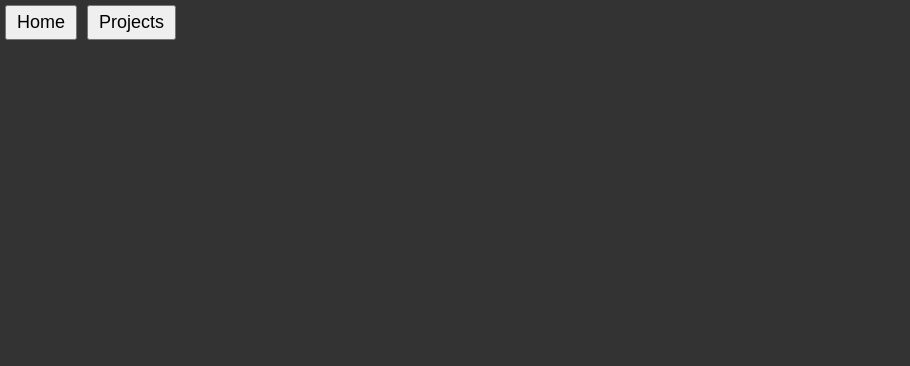
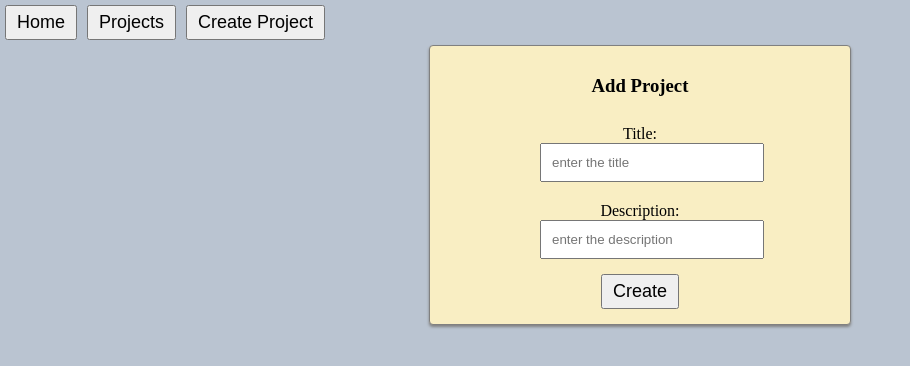
Before and after one commit to RobinZu/react-project-management, a React (Vite) app: page /projects/create in a window 1280 px wide. Before the commit this address had no page. Shown: the top 366 px of the page, without its empty margins (0-910 px from the left). Built offline with nearby package versions, Linux system fonts and the light colour scheme.

Commit message:
add functionality to create new projects

```diff
--- a/src/App.jsx
+++ b/src/App.jsx
@@ -2,6 +2,7 @@
 import Navbar from "./components/Navbar"
 import HomePage from "./pages/HomePage"
 import ProjectListPage from "./pages/ProjectListPage"
+import CreateProjectPage from "./pages/CreateProjectPage"
 
 
 function App() {
@@ -14,6 +15,7 @@
       <Routes>
         <Route path="/" element={<HomePage />} />
         <Route path="/projects" element={<ProjectListPage />} />
+        <Route path="/projects/create" element={<CreateProjectPage />} />
       </Routes>
 
     </>
--- a/src/components/Navbar.jsx
+++ b/src/components/Navbar.jsx
@@ -10,6 +10,10 @@
             <Link to="/projects">
                 <button>Projects</button>
             </Link>
+
+            <Link to="/projects/create">
+                <button>Create Project</button>
+            </Link>
         </nav>
     );
 }
--- /dev/null
+++ b/src/config/api.js
@@ -0,0 +1,2 @@
+
+export const API_URL = "https://project-management-api-4641927fee65.herokuapp.com";
--- a/src/index.css
+++ b/src/index.css
@@ -2,7 +2,7 @@
 
 body {
   margin: 0;
-  background-color: #333;
+  background-color: rgb(186, 196, 209);
 }
 
 a {
@@ -21,6 +21,7 @@
 label {
   width: 200px;
   display: block;
+  margin: 10px auto;
 }
 
 input,
@@ -28,7 +29,6 @@
   width: 200px;
   padding: 10px;
   display: inline-block;
-  margin: 10px;
 }
 
 .Navbar {
--- /dev/null
+++ b/src/pages/CreateProjectPage.jsx
@@ -0,0 +1,67 @@
+import { useState } from "react";
+import axios from "axios";
+import { useNavigate } from "react-router-dom";
+
+import { API_URL } from "../config/api";
+
+
+function CreateProjectPage() {
+
+    const [title, setTitle] = useState("");
+    const [description, setDescription] = useState("");
+
+    const navigate = useNavigate();
+
+    const handleSubmit = (e) => {
+        e.preventDefault();
+
+        const newProject = {
+            title: title,
+            description: description
+        };
+
+        axios.post(`${API_URL}/projects`, newProject)
+            .then( response => {
+                // redirect to projects page
+                navigate("/projects");
+            })
+            .catch( e => console.log("Error creating a new project...", e));
+    }
+
+    return (
+        <div className="CreateProjectPage">
+
+            <h3>Add Project</h3>
+
+            <form onSubmit={handleSubmit}>
+
+                <label>
+                    Title:
+                    <input
+                        type="text"
+                        name="title"
+                        placeholder="enter the title"
+                        value={title}
+                        onChange={(e) => { setTitle(e.target.value) }}
+                    />
+                </label>
+
+
+                <label>
+                    Description:
+                    <input
+                        type="text"
+                        name="description"
+                        placeholder="enter the description"
+                        value={description}
+                        onChange={(e) => { setDescription(e.target.value) }}
+                    />
+                </label>
+
+                <button>Create</button>
+            </form>
+        </div>
+    );
+}
+
+export default CreateProjectPage;
--- a/src/pages/ProjectListPage.jsx
+++ b/src/pages/ProjectListPage.jsx
@@ -3,7 +3,7 @@
 import { Link } from "react-router-dom";
 import Loader from "../components/Loader";
 
-const API_URL = "https://project-management-api-4641927fee65.herokuapp.com";
+import { API_URL } from "../config/api";
 
 
 function ProjectListPage() {
```
